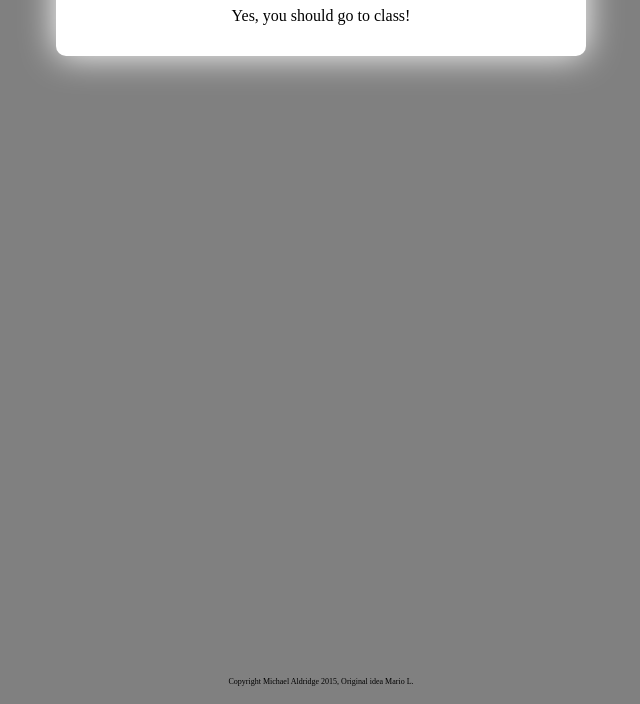
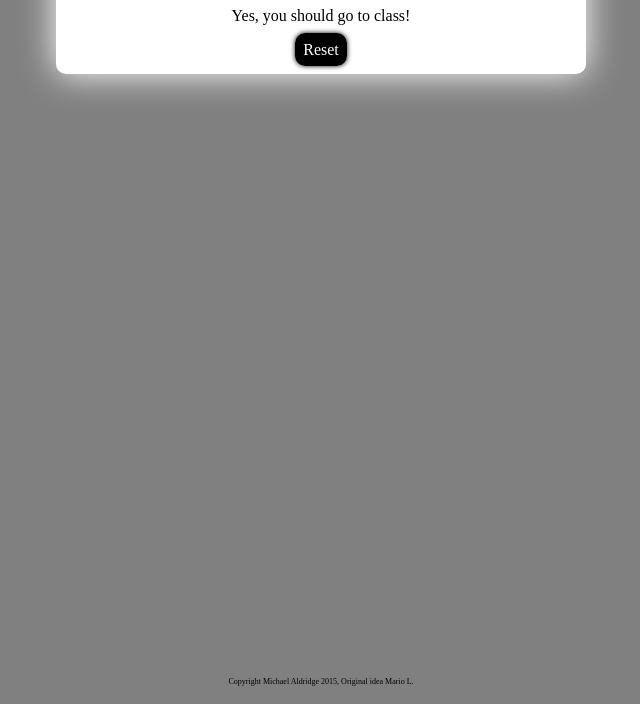
Before and after one commit to the-maldridge/classSkipper, a plain HTML site: page goToClass.html in a window 1280 px wide. Shown: the part 96-800 px from the top of the page, without its empty margins (319-959 px from the left). Drawn offline with Linux system fonts and the light colour scheme.

Commit message:
add reset button to ends

```diff
--- a/goToClass.html
+++ b/goToClass.html
@@ -7,6 +7,9 @@
     <div id="content">
       <h1>Should you go to class?</h1>
       <p id="answer">Yes, you should go to class!</p>
+      <div id="buttons">
+	<a href="index.html">Reset</a>
+      </div>
     </div>
     <p id="footer">Copyright Michael Aldridge 2015, Original idea Mario L.</p>
   </body>
```
Also changed, not shown: skipClass.html (+3 -0 lines).
